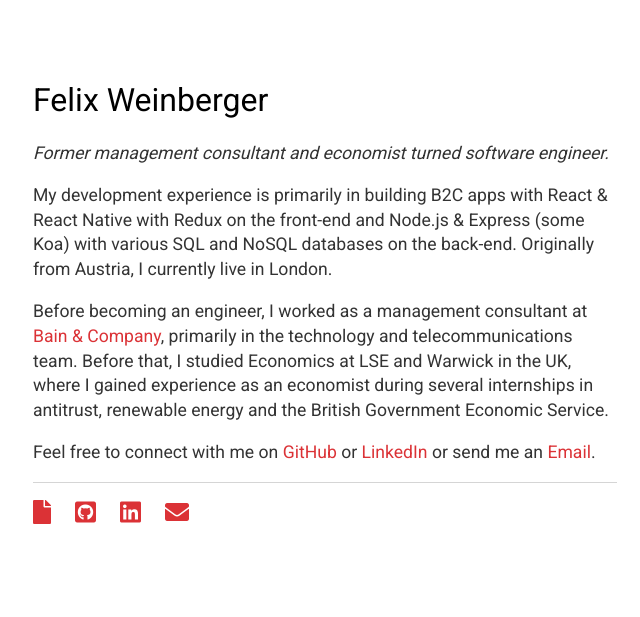
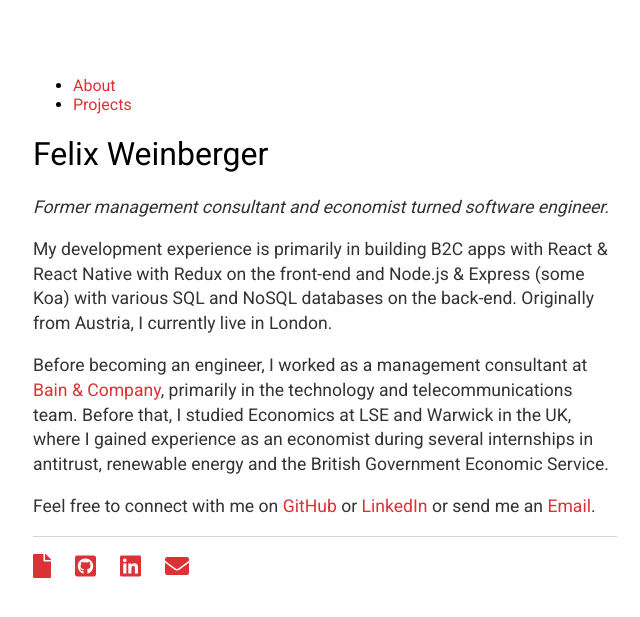
Before and after one commit to felixweinberger/felixweinberger.github.io, a Jekyll site: the page built from index.md, in a window 1280 px wide. Shown: the top 617 px of the page, without its empty margins (315-955 px from the left). Built offline with Jekyll 4.4.1, drawn with Linux system fonts in a browser that asks for light colours.

Commit message:
feat(navigation): add navigation at the top for home and projects

```diff
--- a/_layouts/default.html
+++ b/_layouts/default.html
@@ -21,6 +21,12 @@
 </head>
 
 <body>
+  <nav>
+    <ul>
+      <li><a href="/">About</a></li>
+      <li><a href="/projects">Projects</a></li>
+    </ul>
+  </nav>
   <h1>{{ page.title }}</h1>
   <div class="container">
     {{ content }}
```
